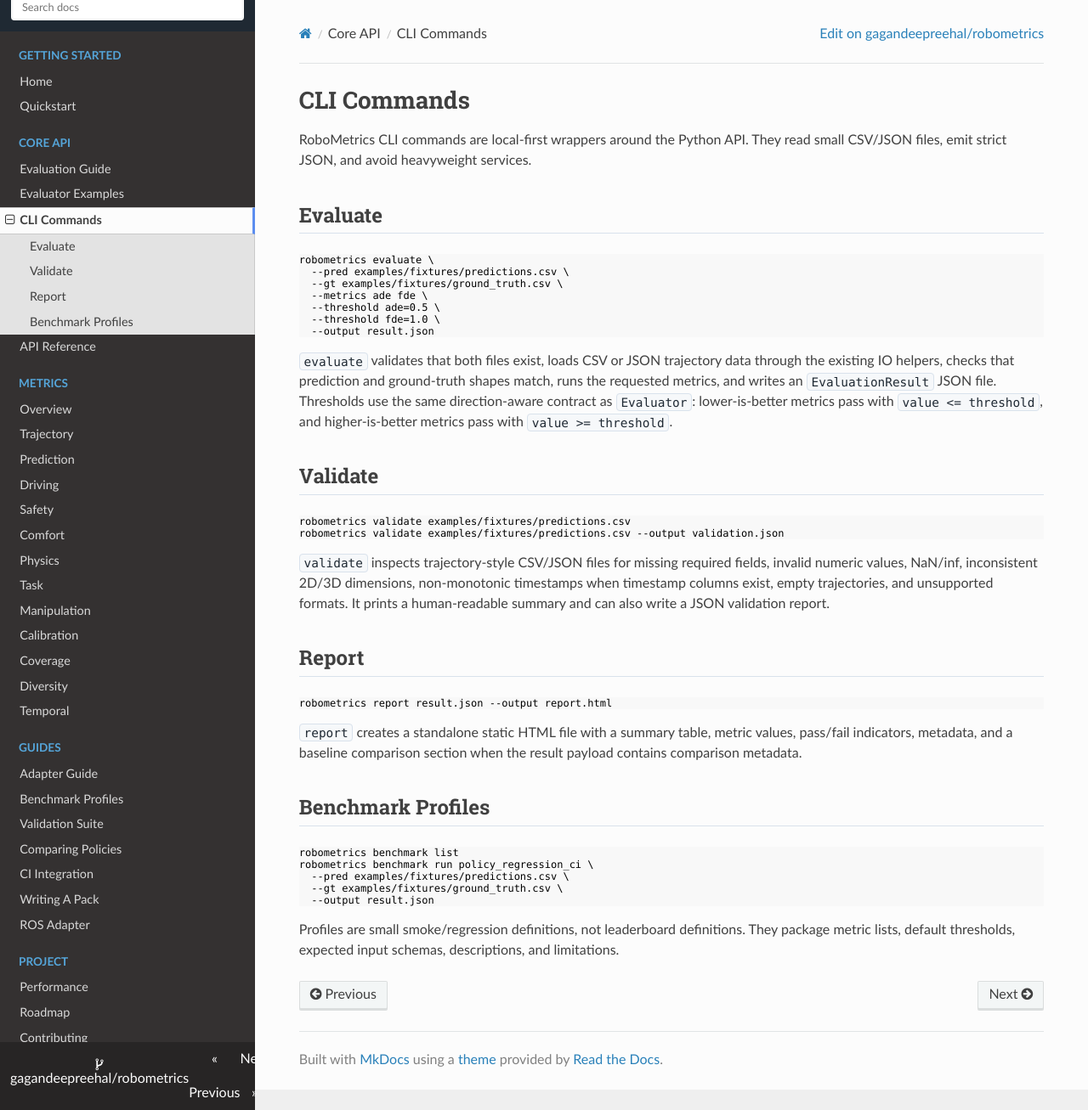
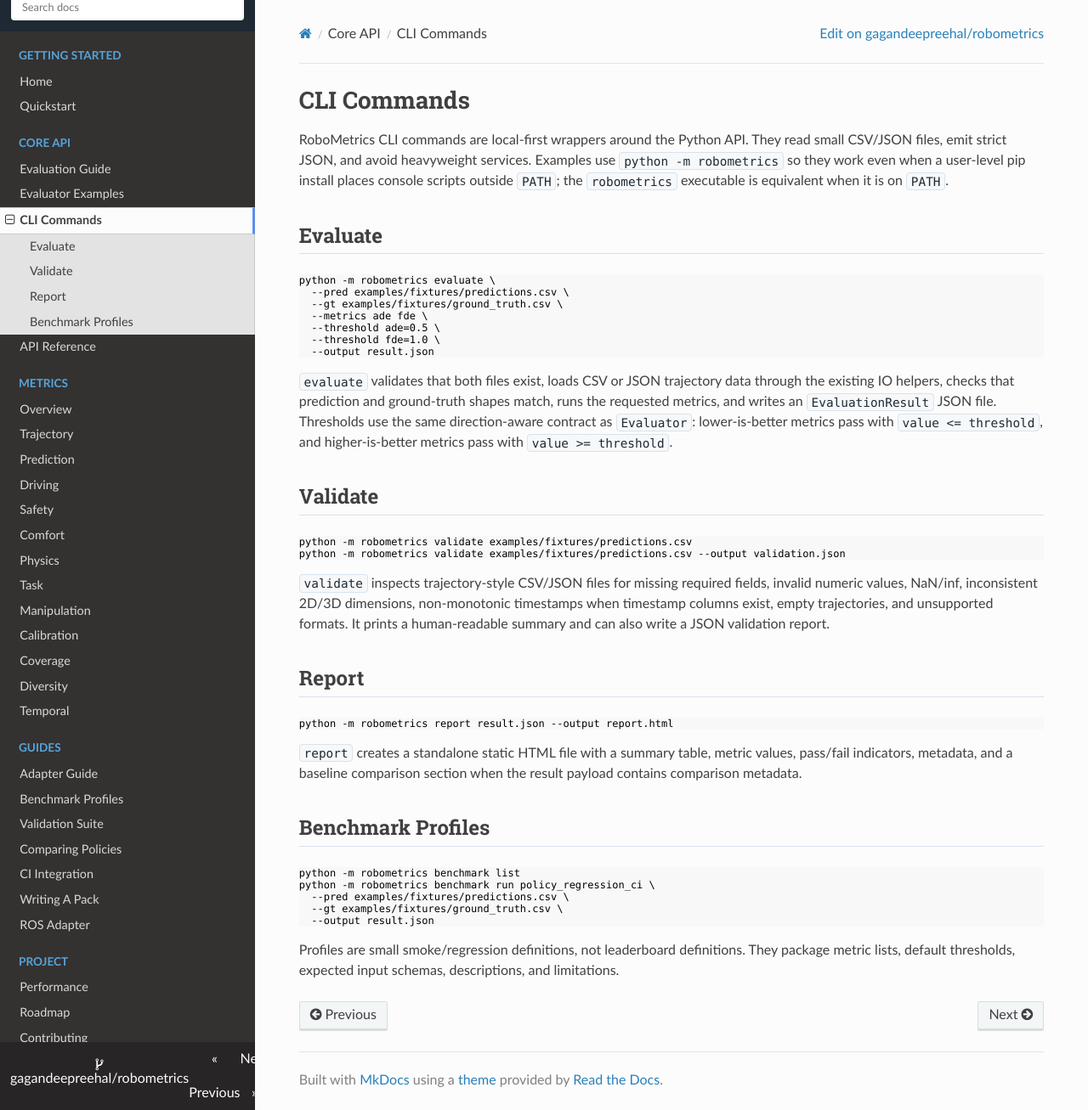
Before and after one commit to gagandeepreehal/robometrics, an MkDocs documentation site: the page built from docs/cli.md, in a window 1280 px wide and 1307 px high. Shown: the whole window at 85% size. Built offline with MkDocs 1.6.1, drawn with Linux system fonts in a browser that asks for light colours; nearby versions of some CDN libraries.

Commit message:
Document python -m CLI usage and inline LeRobot validation

````diff
--- a/docs/cli.md
+++ b/docs/cli.md
@@ -2,11 +2,14 @@
 
 RoboMetrics CLI commands are local-first wrappers around the Python API. They
 read small CSV/JSON files, emit strict JSON, and avoid heavyweight services.
+Examples use `python -m robometrics` so they work even when a user-level pip
+install places console scripts outside `PATH`; the `robometrics` executable is
+equivalent when it is on `PATH`.
 
 ## Evaluate
 
 ```bash
-robometrics evaluate \
+python -m robometrics evaluate \
   --pred examples/fixtures/predictions.csv \
   --gt examples/fixtures/ground_truth.csv \
   --metrics ade fde \
@@ -25,8 +28,8 @@ metrics pass with `value <= threshold`, and higher-is-better metrics pass with
 ## Validate
 
 ```bash
-robometrics validate examples/fixtures/predictions.csv
-robometrics validate examples/fixtures/predictions.csv --output validation.json
+python -m robometrics validate examples/fixtures/predictions.csv
+python -m robometrics validate examples/fixtures/predictions.csv --output validation.json
 ```
 
 `validate` inspects trajectory-style CSV/JSON files for missing required
@@ -38,7 +41,7 @@ JSON validation report.
 ## Report
 
 ```bash
-robometrics report result.json --output report.html
+python -m robometrics report result.json --output report.html
 ```
 
 `report` creates a standalone static HTML file with a summary table, metric
@@ -48,8 +51,8 @@ the result payload contains comparison metadata.
 ## Benchmark Profiles
 
 ```bash
-robometrics benchmark list
-robometrics benchmark run policy_regression_ci \
+python -m robometrics benchmark list
+python -m robometrics benchmark run policy_regression_ci \
   --pred examples/fixtures/predictions.csv \
   --gt examples/fixtures/ground_truth.csv \
   --output result.json
````
Also changed, not shown: README.md (+22 -21 lines), docs/guides/ci_integration.md (+5 -5 lines), docs/quickstart.md (+3 -4 lines), 3 other files.
